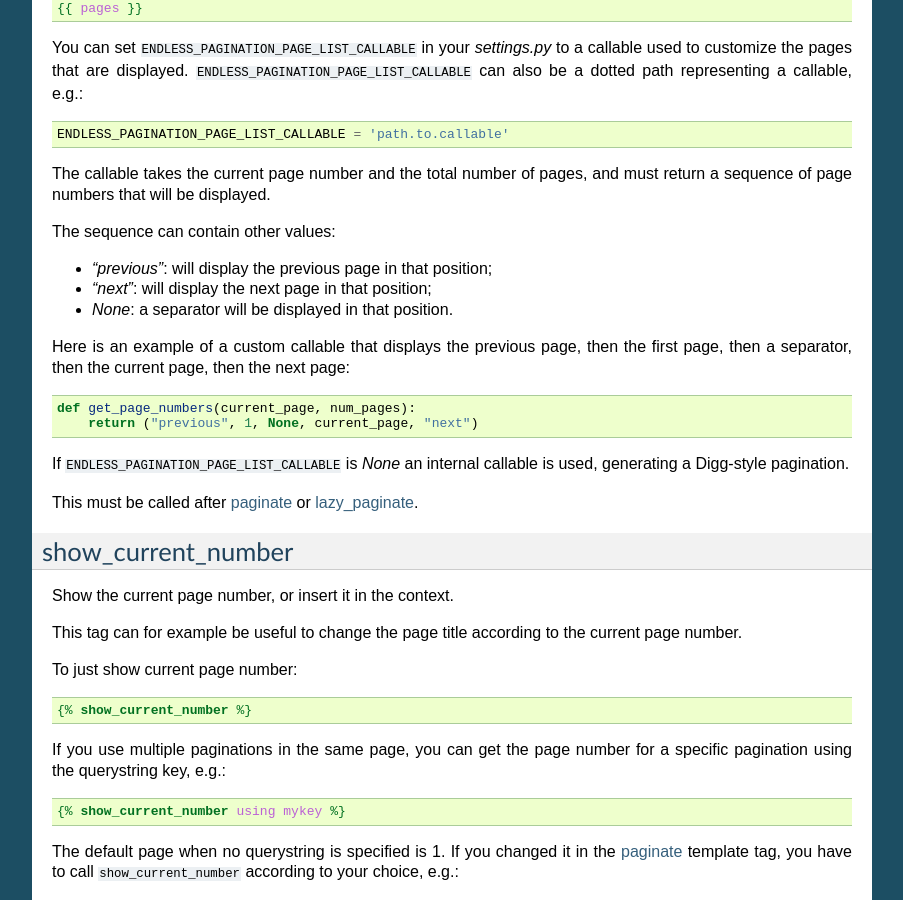
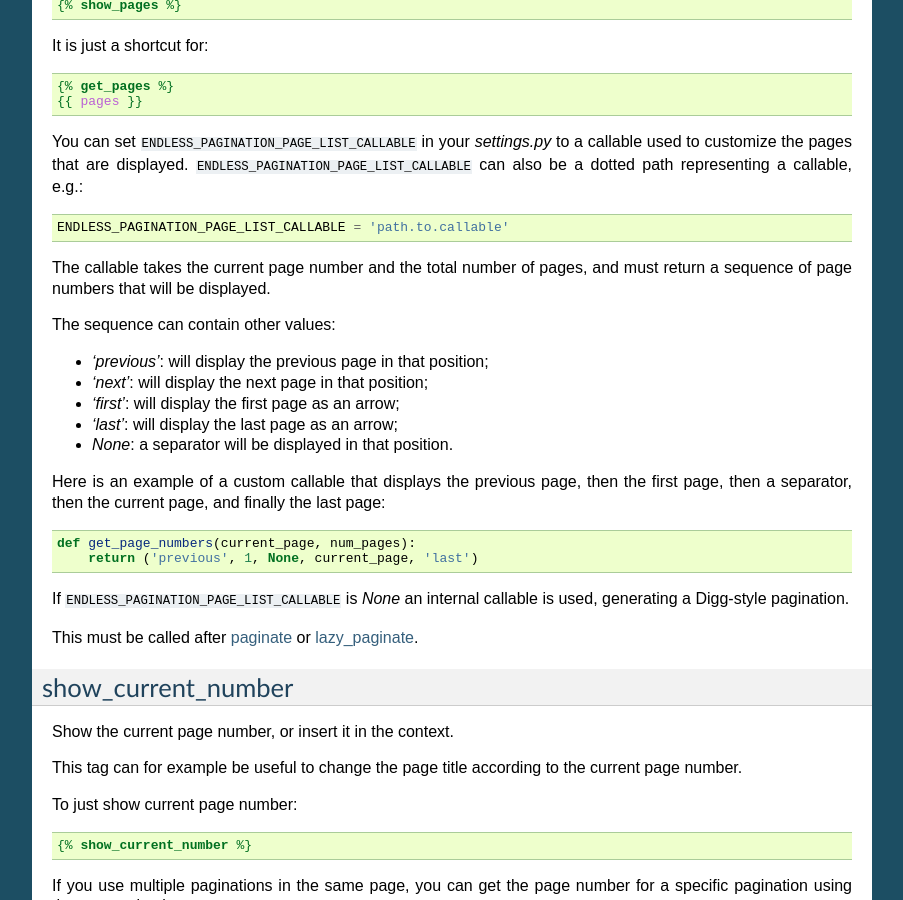
Before and after one commit to frankban/django-endless-pagination, a Sphinx documentation site: the page built from doc/templatetags_reference.rst, in a window 1280 px wide and 900 px high, scrolled down 3379 px. Shown: the whole window, without its empty margins (198-1101 px from the left). Built offline with Sphinx 7.4.7, drawn with Linux system fonts in a browser that asks for light colours; some of the changed text lies outside the part shown.

Commit message:
Documented first and last pages as arrows.

```diff
--- a/doc/templatetags_reference.rst
+++ b/doc/templatetags_reference.rst
@@ -182,6 +182,12 @@ of page links. You can use *pages* in different ways:
     {{ pages.3 }}
     {# this means page.1 is the same as page.first #}
 
+    {# the first page represented as an arrow #}
+    {{ pages.first_as_arrow }}
+
+    {# the last page represented as an arrow #}
+    {{ pages.last_as_arrow }}
+
 - iterate over *pages* to get all pages:
 
 .. code-block:: html+django
@@ -248,15 +254,18 @@ and must return a sequence of page numbers that will be displayed.
 
 The sequence can contain other values:
 
-- *"previous"*: will display the previous page in that position;
-- *"next"*: will display the next page in that position;
+- *'previous'*: will display the previous page in that position;
+- *'next'*: will display the next page in that position;
+- *'first'*: will display the first page as an arrow;
+- *'last'*: will display the last page as an arrow;
 - *None*: a separator will be displayed in that position.
 
 Here is an example of a custom callable that displays the previous page, then
-the first page, then a separator, then the current page, then the next page::
+the first page, then a separator, then the current page, and finally the last
+page::
 
     def get_page_numbers(current_page, num_pages):
-        return ("previous", 1, None, current_page, "next")
+        return ('previous', 1, None, current_page, 'last')
 
 If ``ENDLESS_PAGINATION_PAGE_LIST_CALLABLE`` is *None* an internal
 callable is used, generating a Digg-style pagination.
```
